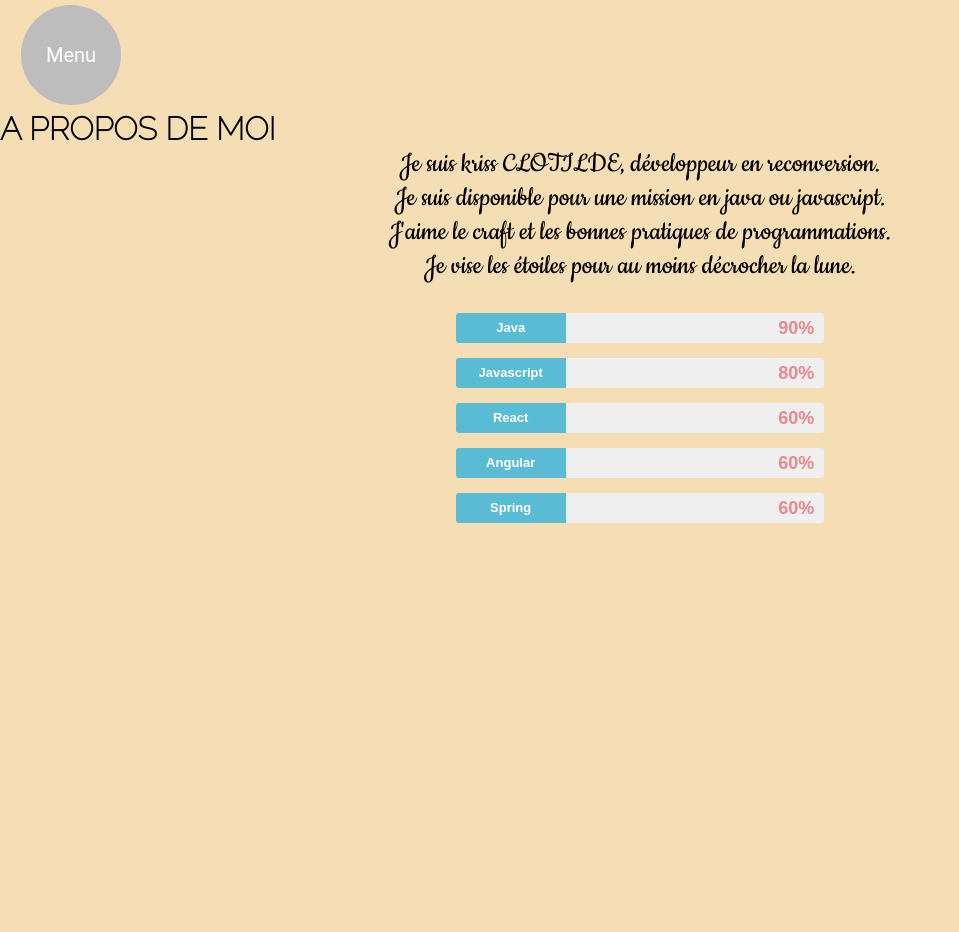
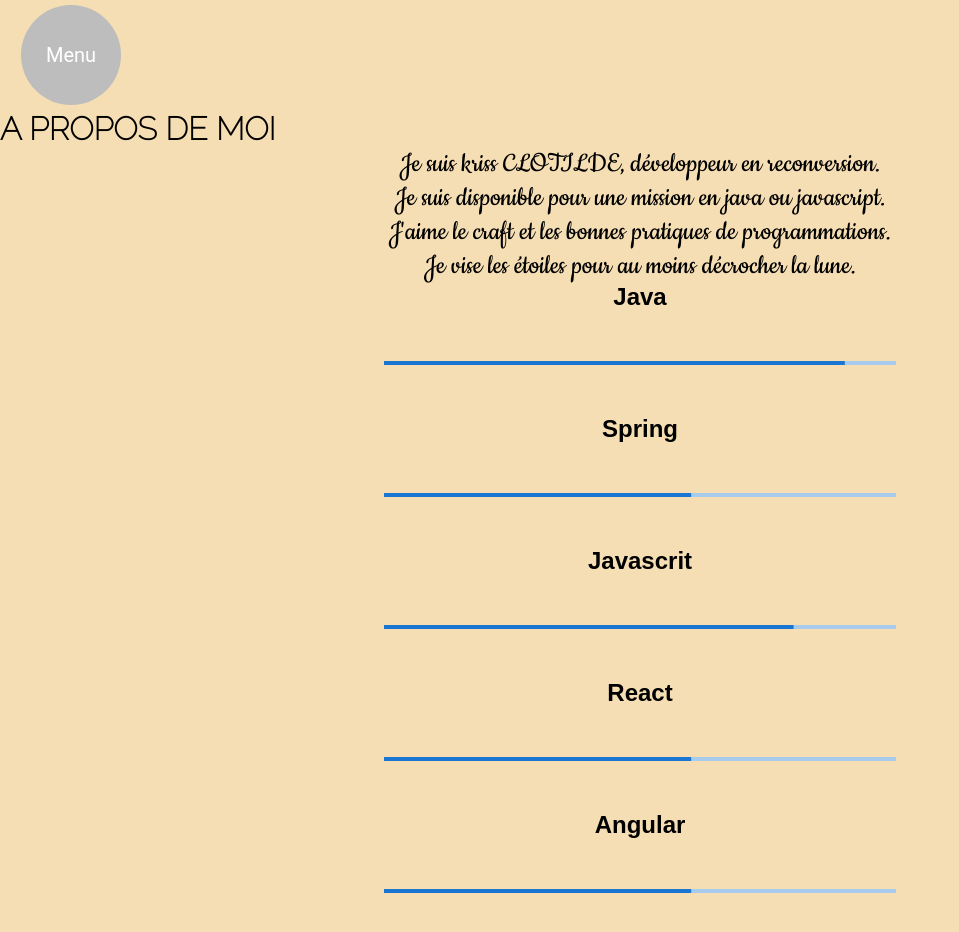
Before and after one commit to lion92/portfolio_2024_jour7, a React (Create React App) app: page /About in a window 1280 px wide. Shown: the top 932 px of the page, without its empty margins (0-959 px from the left). Before the commit the page ends 800 px from the top, so only its background shows below. Built offline with nearby package versions, Linux system fonts and the light colour scheme.

Commit message:
jour 6 refais progress bar

```diff
--- a/src/Component/About.js
+++ b/src/Component/About.js
@@ -1,6 +1,7 @@
 import React from 'react';
 import './css/about.css'
 import Header from "./Header";
+import {LinearProgress} from "@mui/material";
 
 
 const About = () => {
@@ -17,44 +18,31 @@
                         J'aime le craft et les bonnes pratiques de programmations. <br/>
                         Je vise les étoiles pour au moins décrocher la lune.</p>
 
-                    <div className=" wow fadeInUp container-skillbar" data-wow-delay="0.2s">
-                        <div className="skillbar clearfix " data-percent="90%">
-                            <div className="skillbar-title"><span>Java</span></div>
-                            <div className="skillbar-bar"></div>
-                            <div className="skill-bar-percent">90%</div>
-                        </div>
+
+                </div>
+                <h2>Java </h2>
+                <LinearProgress style={{width: '40vw', margin: '50px auto'}}
+                                variant="determinate" value={90}/>
+                <h2>Spring </h2>
+                <LinearProgress
+                    style={{width: '40vw', margin: '50px auto'}}
+                    variant="determinate" value={60}/>
+
+                <h2>Javascrit </h2>
+                <LinearProgress
+                    style={{width: '40vw', margin: '50px auto'}}
+                    variant="determinate" value={80}/>
+                <h2>React </h2>
+                <LinearProgress style={{width: '40vw', margin: '50px auto'}}
+                                variant="determinate" value={60}/>
+                <h2>Angular </h2>
+                <LinearProgress
+                    style={{width: '40vw', margin: '50px auto'}}
+                    variant="determinate" value={60}/>
 
 
-                        <div className="skillbar clearfix " data-percent="80%">
-                            <div className="skillbar-title"><span>Javascript</span></div>
-                            <div className="skillbar-bar"></div>
-                            <div className="skill-bar-percent">80%</div>
-                        </div>
 
-
-                        <div className="skillbar clearfix " data-percent="75%">
-                            <div className="skillbar-title"><span>React</span></div>
-                            <div className="skillbar-bar"></div>
-                            <div className="skill-bar-percent">60%</div>
-                        </div>
-
-
-                        <div className="skillbar clearfix " data-percent="45%">
-                            <div className="skillbar-title"><span>Angular</span></div>
-                            <div className="skillbar-bar"></div>
-                            <div className="skill-bar-percent">60%</div>
-                        </div>
-
-                        <div className="skillbar clearfix " data-percent="50%">
-                            <div className="skillbar-title"><span>Spring</span></div>
-                            <div className="skillbar-bar"></div>
-                            <div className="skill-bar-percent">60%</div>
-                        </div>
-
-                    </div>
-                </div>
             </div>
-
         </div>
     );
 };
```
